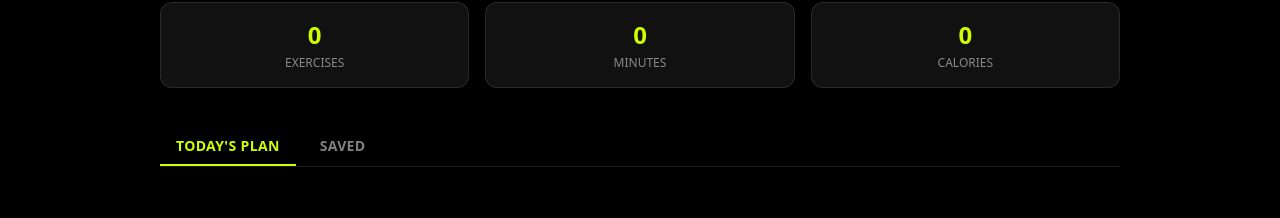
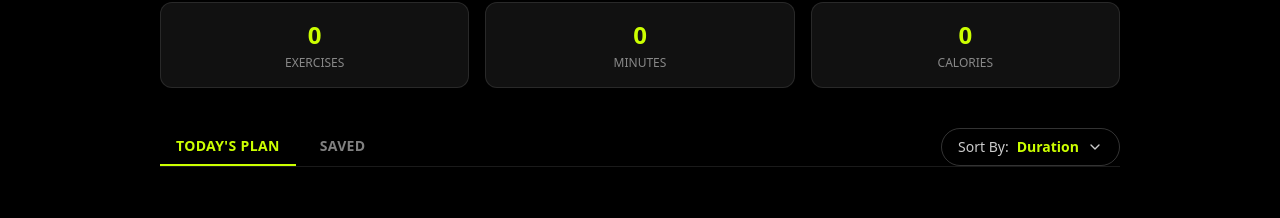
Before and after one commit to shohanr-rahman/Gym-fit, a Next.js app: page /my-plan in a window 1280 px wide. Shown: the part 215-433 px from the top of the page. Built offline with nearby package versions, Linux system fonts and the light colour scheme.

Commit message:
update gym sort by

```diff
--- a/src/app/my-plan/page.tsx
+++ b/src/app/my-plan/page.tsx
@@ -3,15 +3,25 @@
 import Link from "next/link";
 import toast from "react-hot-toast";
 import { useState } from "react";
-import { Clock, Flame, Star, CheckCircle2, X } from "lucide-react";
+import { Clock, Flame, Star, CheckCircle2, X, ChevronDown } from "lucide-react";
 import { usePlan } from "@/context/PlanContext";
 import { Workout } from "@/types/workout";
 import Image from "next/image";
 
 type Tab = "plan" | "saved";
+type SortKey = "duration" | "caloriesBurned" | "rating";
+
+const sortOptions: { key: SortKey; label: string }[] = [
+  { key: "duration", label: "Duration" },
+  { key: "caloriesBurned", label: "Calories" },
+  { key: "rating", label: "Rating" },
+];
 
 export default function MyPlanPage() {
   const [tab, setTab] = useState<Tab>("plan");
+  const [sortKey, setSortKey] = useState<SortKey>("duration");
+  const [dropdownOpen, setDropdownOpen] = useState(false);
+
   const {
     todaysPlan,
     saved,
@@ -22,7 +32,8 @@ export default function MyPlanPage() {
     isDone,
   } = usePlan();
 
-  const list = tab === "plan" ? todaysPlan : saved;
+  const rawList = tab === "plan" ? todaysPlan : saved;
+  const list = [...rawList].sort((a, b) => b[sortKey] - a[sortKey]);
 
   const totalMinutes = todaysPlan.reduce((sum, w) => sum + w.duration, 0);
   const totalCalories = todaysPlan.reduce((sum, w) => sum + w.caloriesBurned, 0);
@@ -64,8 +75,9 @@ export default function MyPlanPage() {
           </div>
         </div>
 
-        {/* Tabs */}
-        <div className="flex gap-2 mb-8 border-b border-white/10">
+        {/* Tabs + Sort row */}
+        <div className="flex flex-col sm:flex-row sm:items-center sm:justify-between gap-4 mb-8 border-b border-white/10 pb-0">
+          <div className="flex gap-2">
             <button
               onClick={() => setTab("plan")}
               className={`px-4 py-2 text-sm font-bold uppercase tracking-wide border-b-2 ${
@@ -86,6 +98,40 @@ export default function MyPlanPage() {
             >
               Saved
             </button>
+          </div>
+
+          {/* Sort dropdown */}
+          <div className="relative mb-3 sm:mb-0">
+            <button
+              onClick={() => setDropdownOpen((v) => !v)}
+              className="flex items-center gap-2 border border-white/20 rounded-full px-4 py-2 text-sm text-white/80 hover:border-white/50 transition-colors"
+            >
+              Sort By:{" "}
+              <span className="text-[#ccff00] font-bold">
+                {sortOptions.find((o) => o.key === sortKey)?.label}
+              </span>
+              <ChevronDown className="w-4 h-4" />
+            </button>
+
+            {dropdownOpen && (
+              <div className="absolute right-0 mt-2 w-40 bg-[#111] border border-white/10 rounded-lg overflow-hidden z-10">
+                {sortOptions.map((opt) => (
+                  <button
+                    key={opt.key}
+                    onClick={() => {
+                      setSortKey(opt.key);
+                      setDropdownOpen(false);
+                    }}
+                    className={`w-full text-left px-4 py-2 text-sm hover:bg-white/10 ${
+                      sortKey === opt.key ? "text-[#ccff00]" : "text-white/80"
+                    }`}
+                  >
+                    {opt.label}
+                  </button>
+                ))}
+              </div>
+            )}
+          </div>
         </div>
 
         {/* Loading state */}
--- a/src/app/workout/[id]/page.tsx
+++ b/src/app/workout/[id]/page.tsx
@@ -3,7 +3,6 @@
 import { useEffect, useState } from "react";
 import { useParams, notFound } from "next/navigation";
 import Image from "next/image";
-import Link from "next/link";
 import toast from "react-hot-toast";
 import { PlusCircle, Bookmark, Loader2 } from "lucide-react";
 import { Workout } from "@/types/workout";
```
Lines whose indentation alone changed are shown as unchanged.
